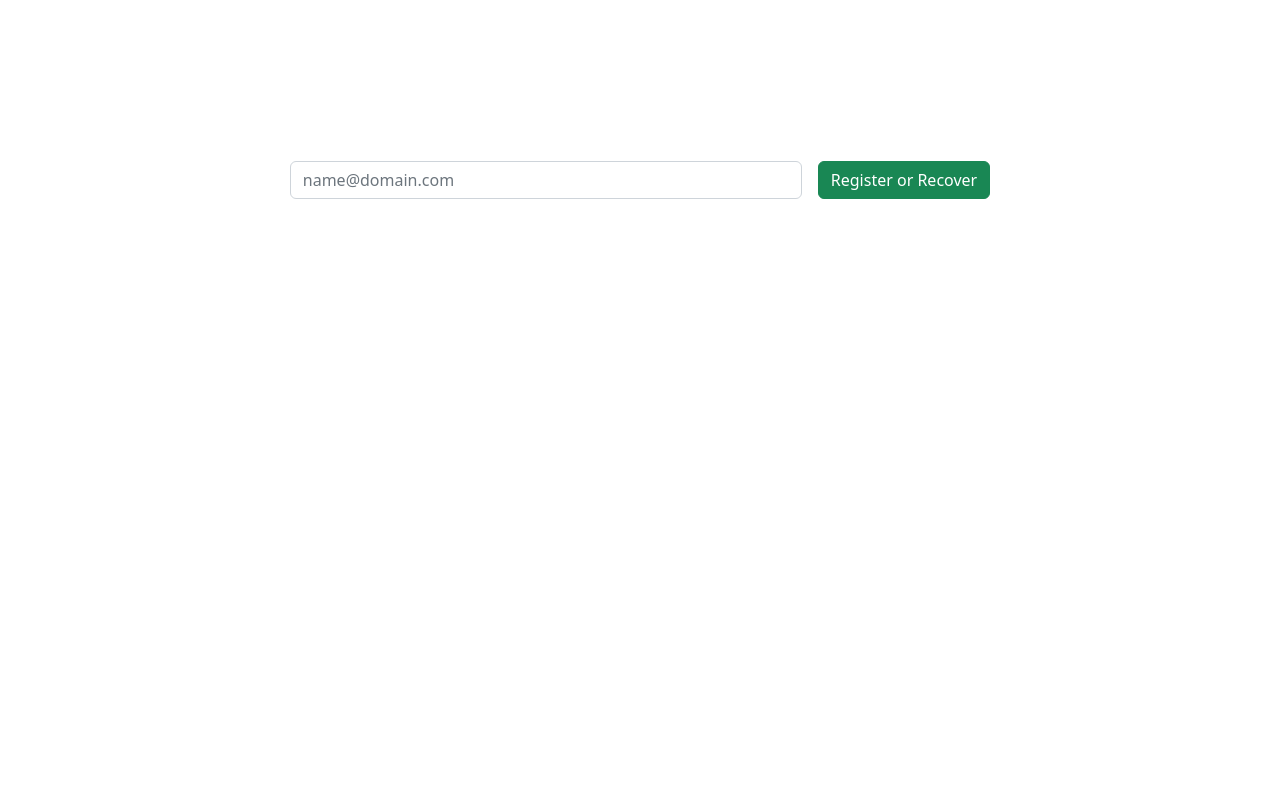
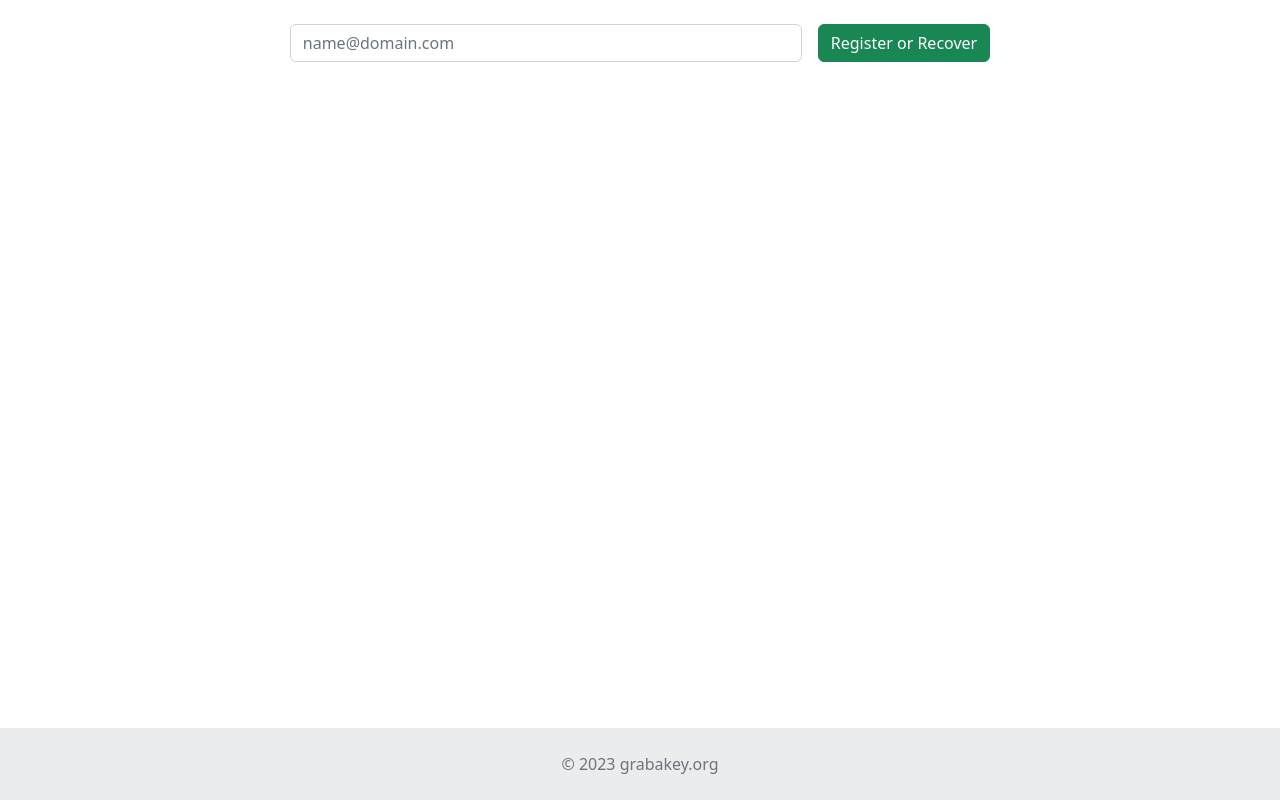
Before and after one commit to GrabakeyOrg/gak_frontend, a Svelte app: page / in a window 1280 px wide. Shown: the part 197-997 px from the top of the page. Before the commit the page ends 800 px from the top, so only its background shows below. Built offline with nearby package versions, Linux system fonts and the light colour scheme.

Commit message:
Return to natural page flow.

```diff
--- a/src/App.svelte
+++ b/src/App.svelte
@@ -44,14 +44,9 @@
 
 <svelte:window on:hashchange={on_hash} />
 
-<nav class="navbar navbar-expand-lg navbar-light bg-light sticky-top">
+<nav class="navbar navbar-expand-lg navbar-light bg-light">
   <div class="container">
-    <a
-      class="navbar-brand"
-      href="https://grabakey.org"
-      target="_blank"
-      rel="noreferrer"
-    >
+    <a class="navbar-brand" href="https://grabakey.org" rel="noreferrer">
       <img
         src={grabakeyLogo}
         alt="Grabakey Logo"
@@ -106,11 +101,13 @@
   </div>
 </nav>
 
-<main class="container">
+<main class="container min-vh-100">
+  <br />
+  <br />
   {#if page == "home"}
     <form
       on:submit={on_submit}
-      class="d-flex page w-100 align-items-center justify-content-center"
+      class="d-flex w-100 align-items-center justify-content-center mt-5 pt-5"
     >
       <input
         required
@@ -134,8 +131,6 @@
     {/if}
   {/if}
   {#if page == "faq"}
-    <br />
-    <br />
     <h2>Frequently Asked Questions</h2>
     <br />
     <h3>What is Grabakey?</h3>
@@ -198,12 +193,8 @@
         >making a small donation or becoming a patron</a
       >.
     </p>
-    <br />
-    <br />
   {/if}
   {#if page == "privacy"}
-    <br />
-    <br />
     <h2>Privacy Policy</h2>
     <br />
     <ul>
@@ -216,12 +207,8 @@
         than the information provided by You to the Grabakey API.
       </li>
     </ul>
-    <br />
-    <br />
   {/if}
   {#if page == "terms"}
-    <br />
-    <br />
     <h2>Terms of Use</h2>
     <br />
     <p>
@@ -293,16 +280,14 @@
       ALLOW THE EXCLUSION OR LIMITATION OF DIRECT, INCIDENTAL OR CONSEQUENTIAL
       DAMAGES, PORTIONS OF THE ABOVE LIMITATION OR EXCLUSION MAY NOT APPLY.
     </p>
-    <br />
-    <br />
   {/if}
 </main>
 
+<footer class="text-center text-lg-start bg-light text-muted mt-5">
+  <div class="text-center p-4" style="background-color: rgba(0, 0, 0, 0.05);">
+    © 2023 grabakey.org
+  </div>
+</footer>
+
 <style>
-  .page {
-    height: calc(100vh - 200px);
-    height: -o-calc(100vh - 200px); /* opera */
-    height: -webkit-calc(100vh - 200px); /* google, safari */
-    height: -moz-calc(100vh - 200px); /* firefox */
-  }
 </style>
```
